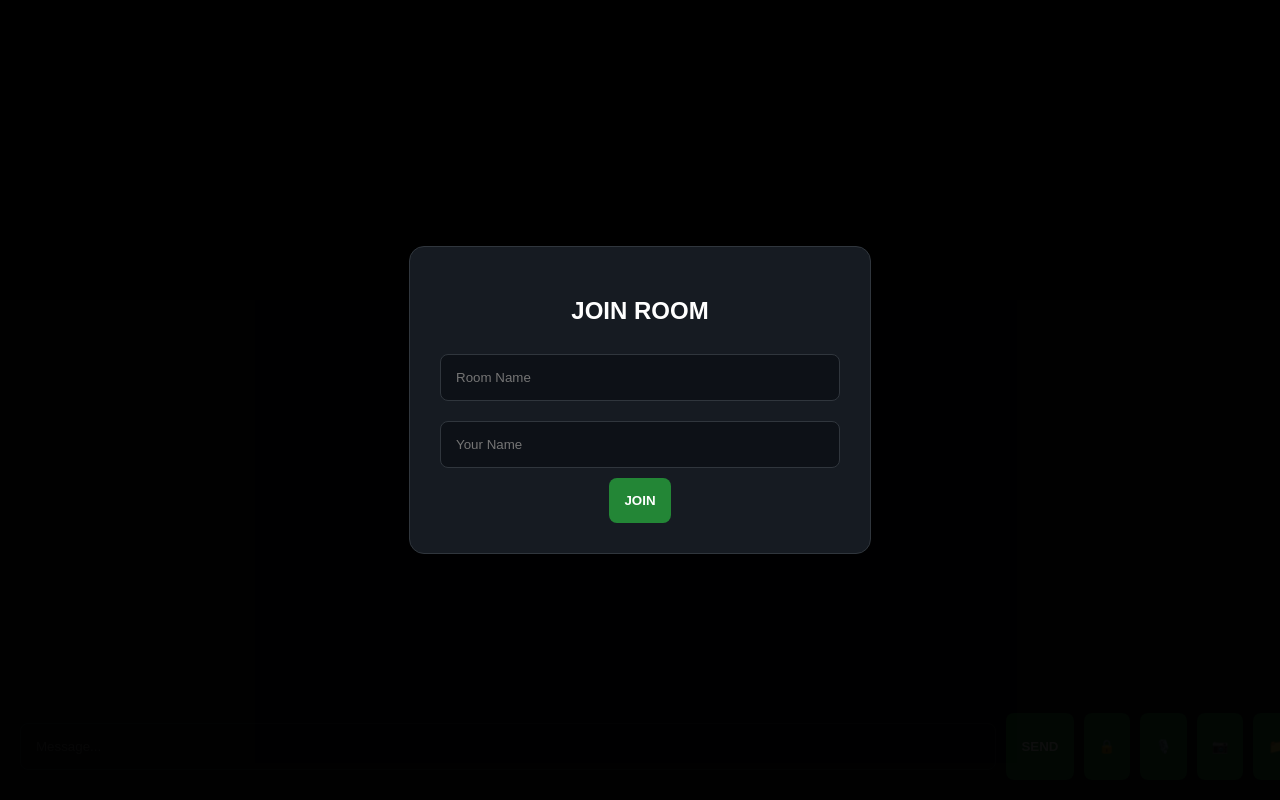
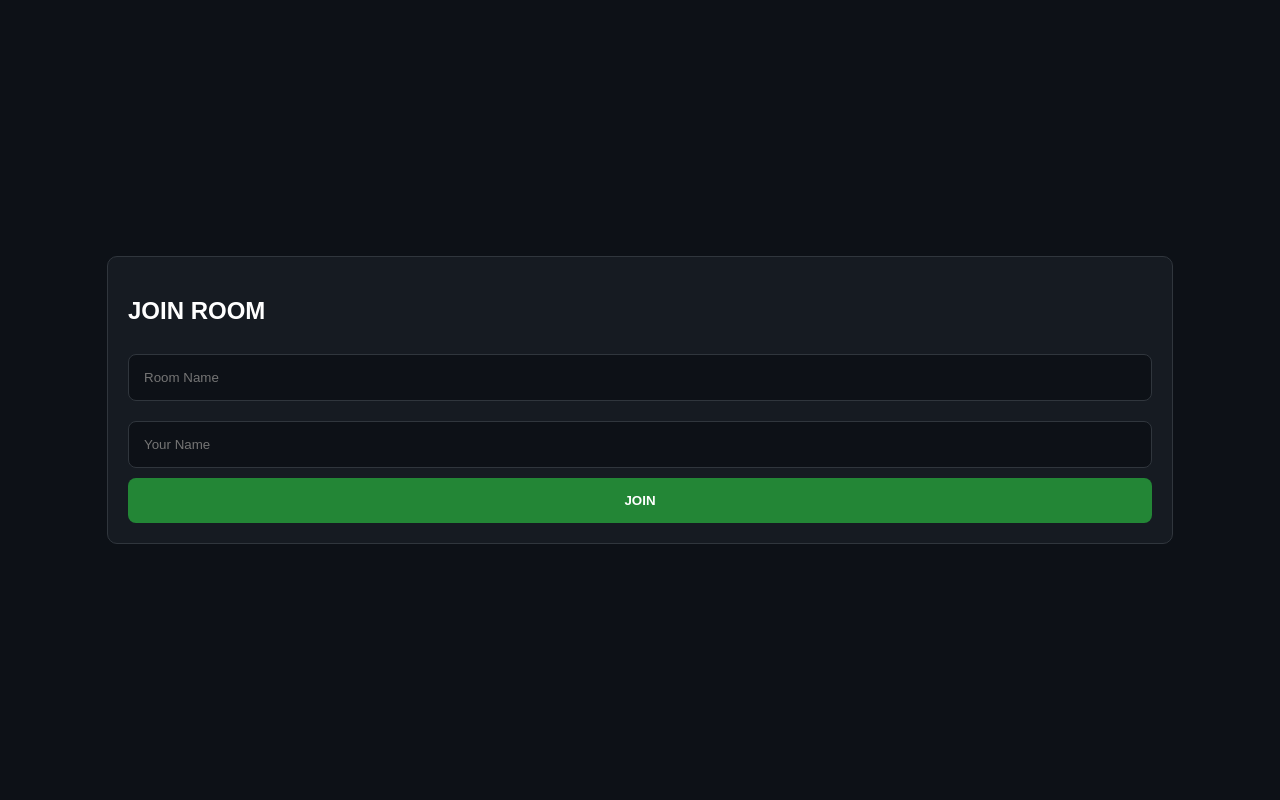
Before and after one commit to FisherkingX/coding, a Flask app: page / in a window 1280 px wide. Run offline with Flask 3, Linux system fonts and the light colour scheme; some libraries are stand-ins or nearby versions.

Commit message:
Update index.html

```diff
--- a/templates/index.html
+++ b/templates/index.html
@@ -3,43 +3,36 @@
 <head>
     <meta charset="UTF-8">
     <meta name="viewport" content="width=device-width, initial-scale=1.0">
-    <title>Full Chat App</title>
+    <title>Fixed App</title>
     <style>
-        body { margin: 0; background: #0d1117; color: white; font-family: sans-serif; overflow: hidden; }
-        .modal-overlay { position: fixed; top: 0; left: 0; width: 100%; height: 100%; background: rgba(0,0,0,0.95); display: flex; justify-content: center; align-items: center; z-index: 1000; }
-        .modal-box { background: #161b22; padding: 30px; border-radius: 15px; width: 85%; max-width: 400px; border: 1px solid #30363d; text-align: center; }
-        input { width: 100%; padding: 15px; margin: 10px 0; background: #0d1117; border: 1px solid #30363d; color: white; border-radius: 8px; box-sizing: border-box; }
-        button { padding: 15px; border-radius: 8px; border: none; background: #238636; color: white; font-weight: bold; cursor: pointer; }
-        #local-video { width: 100%; height: 300px; object-fit: cover; background: black; }
-        .controls { display: flex; gap: 10px; padding: 20px; background: #0d1117; position: fixed; bottom: 0; width: 100%; }
-        #chat-window { height: calc(100vh - 400px); overflow-y: scroll; padding: 20px; }
+        body { margin:0; background:#0d1117; color:white; font-family:sans-serif; }
+        .modal { position:fixed; top:0; left:0; width:100%; height:100%; background:#0d1117; display:flex; justify-content:center; align-items:center; z-index:999; }
+        .box { background:#161b22; padding:20px; border-radius:10px; width:80%; border:1px solid #30363d; }
+        input { width:100%; padding:15px; margin:10px 0; background:#0d1117; border:1px solid #30363d; color:white; border-radius:8px; box-sizing:border-box; }
+        .btn-join { width:100%; padding:15px; background:#238636; border:none; color:white; font-weight:bold; border-radius:8px; }
+        #local-video { width:100%; height:300px; background:black; object-fit:cover; }
+        .controls { display:flex; padding:10px; gap:5px; background:#161b22; position:fixed; bottom:0; width:100%; box-sizing:border-box; }
+        .btn { flex:1; padding:15px; background:#30363d; border:none; color:white; border-radius:5px; }
     </style>
 </head>
 <body>
-    <div id="setupModal" class="modal-overlay">
-        <div class="modal-box">
+    <div id="setupModal" class="modal">
+        <div class="box">
             <h2>JOIN ROOM</h2>
             <input type="text" id="roomInput" placeholder="Room Name">
             <input type="text" id="nameInput" placeholder="Your Name">
-            <button onclick="startApp()">JOIN</button>
+            <button class="btn-join" onclick="startApp()">JOIN</button>
         </div>
     </div>
-
     <video id="local-video" autoplay muted playsinline></video>
-    <div id="chat-window"></div>
-
     <div class="controls">
         <input type="text" id="msgInput" placeholder="Message..." style="flex:2;">
-        <button onclick="sendMessage()">SEND</button>
-        <button onclick="togglePrivate()">🔒</button>
-        <button onclick="toggleMic()">🎙️</button>
-        <button onclick="toggleCam()">📷</button>
-        <button onclick="document.getElementById('file-input').click()">📁</button>
+        <button class="btn" onclick="sendMessage()">SEND</button>
+        <button class="btn" onclick="toggleMic()">🎙️</button>
+        <button class="btn" onclick="toggleCam()">📷</button>
+        <button class="btn" onclick="document.getElementById('file-input').click()">📁</button>
     </div>
-    <input type="file" id="file-input" style="display:none;" onchange="sendFile()">
-
-    <script src="https://cdnjs.cloudflare.com/ajax/libs/socket.io/4.0.1/socket.io.js"></script>
-    <script src="https://unpkg.com/peerjs@1.4.7/dist/peerjs.min.js"></script>
-    <script src="{{ url_for('static', filename='script.js') }}"></script>
+    <input type="file" id="file-input" style="display:none;">
+    <script src="/static/script.js"></script>
 </body>
 </html>
```
